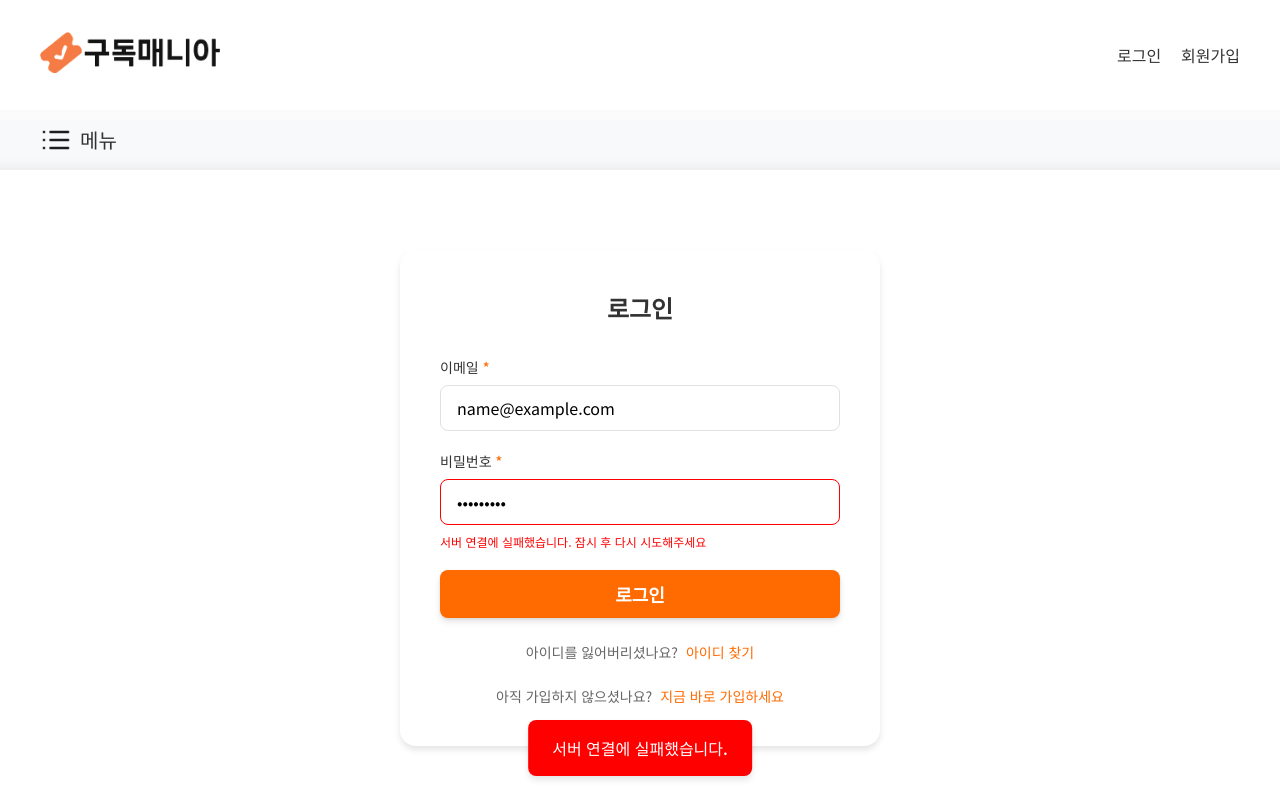
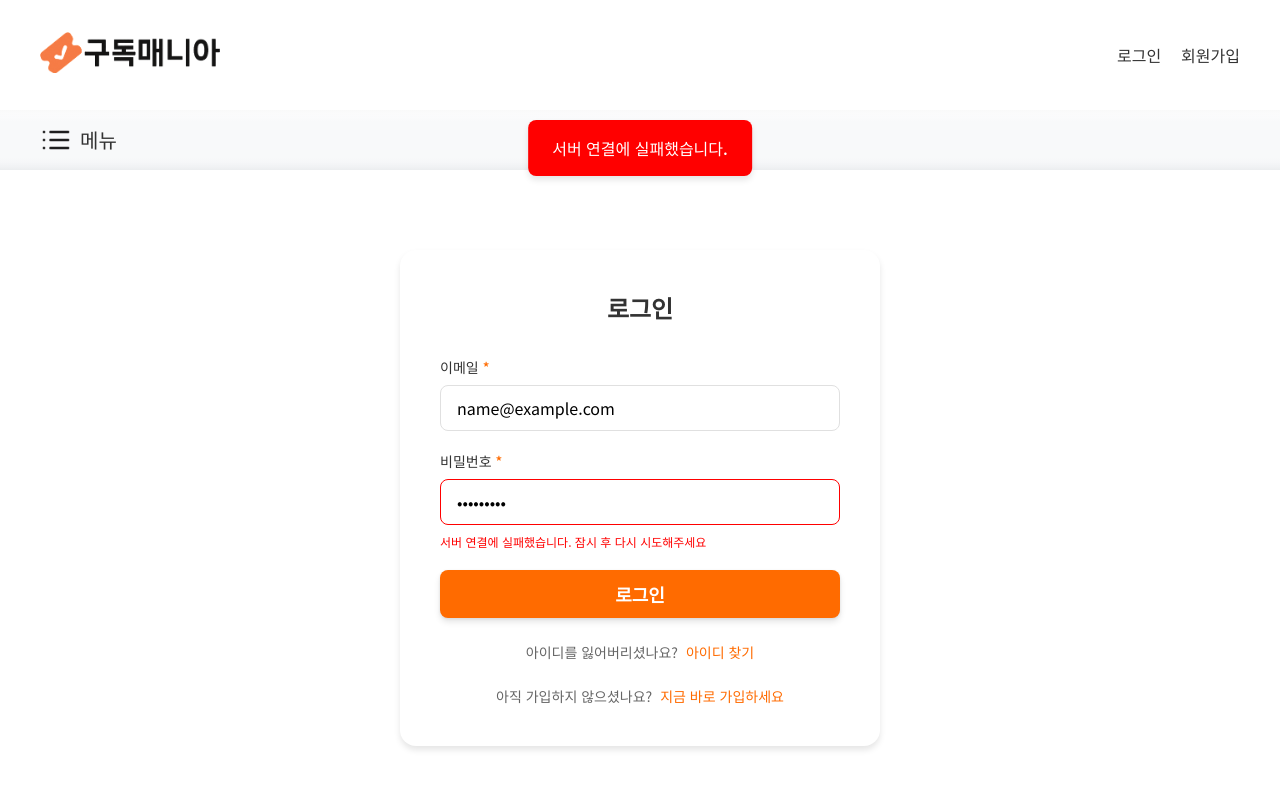
Before and after one commit to kie9400/subscription-maina-project-frontend, a React (Vite) app: page /login in a window 1280 px wide. Both pictures are taken after typing "name@example.com", "Sample123" into the empty fields and a click on the button "로그인". Shown: the top 800 px of the page. Built offline with nearby package versions, Linux system fonts and the light colour scheme; no server answers.

Commit message:
toast 메세지 출력 내용 수정

```diff
--- a/src/components/Header.jsx
+++ b/src/components/Header.jsx
@@ -1,18 +1,23 @@
 import React, { useState, useEffect, useRef } from 'react';
-import { Link } from 'react-router-dom';
+import { Link, useNavigate } from 'react-router-dom';
+import { useToast } from '../context/ToastContext';
 import styles from '../styles/Header.module.css';
 import Logo from '../assets/images/logo.png';
 import listIcon from '../assets/images/List.png';
 import { useAuth } from '../context/AuthContext';
 
 const Header = () => {
+  const { showToast } = useToast();
   const { isLoggedIn, isAdmin, logout } = useAuth();
   const [isMenuOpen, setIsMenuOpen] = useState(false);
   const menuRef = useRef(null);
+  const navigate = useNavigate();
 
   const handleLogout = async (e) => {
     e.preventDefault();
     await logout();
+    showToast('로그아웃이 완료되었습니다.');
+    navigate('/');
   };
 
   useEffect(() => {
--- a/src/pages/LoginPage.jsx
+++ b/src/pages/LoginPage.jsx
@@ -69,8 +69,8 @@ const LoginPage = () => {
       if (err.response) {
         switch (err.response.status) {
           case 401:
-            setPasswordError('이메일 또는 비밀번호가 올바르지 않습니다');
-            showToast('이메일 또는 비밀번호가 올바르지 않습니다.', 'error');
+            setPasswordError('가입하지 않은 회원 이거나, 입력하신 정보가 올바르지 않습니다');
+            showToast('가입하지 않은 회원 이거나, 입력하신 정보가 올바르지 않습니다.', 'error');
             break;
           default:
             setPasswordError('로그인에 실패했습니다. 다시 시도해주세요');
--- a/src/styles/Toast.module.css
+++ b/src/styles/Toast.module.css
@@ -1,15 +1,15 @@
 .toast {
   position: fixed;
-  bottom: 24px;
+  top: 15%;
   left: 50%;
-  transform: translateX(-50%);
+  transform: translate(-50%, -50%); /* 정확히 정중앙 */
   padding: 16px 24px;
   border-radius: 8px;
   font-size: 16px;
   font-weight: 500;
   color: white;
   z-index: 1000;
-  animation: slideUp 0.3s ease-out forwards;
+  animation: slideDown 0.3s ease-out forwards;
   box-shadow: 0 4px 6px rgba(0, 0, 0, 0.1);
 }
 
@@ -21,7 +21,17 @@
   background-color: #FF0000;
 }
 
-@keyframes slideUp {
+@keyframes slideDown {
+  from {
+    transform: translate(-50%, -100%); /* 화면 위에서 시작 */
+    opacity: 0;
+  }
+  to {
+    transform: translate(-50%, 0); /* 제자리 위치로 */
+    opacity: 1;
+  }
+}
+/* @keyframes slideUp {
   from {
     transform: translate(-50%, 100%);
     opacity: 0;
@@ -30,4 +40,4 @@
     transform: translate(-50%, 0);
     opacity: 1;
   }
-}
+}  */
```
